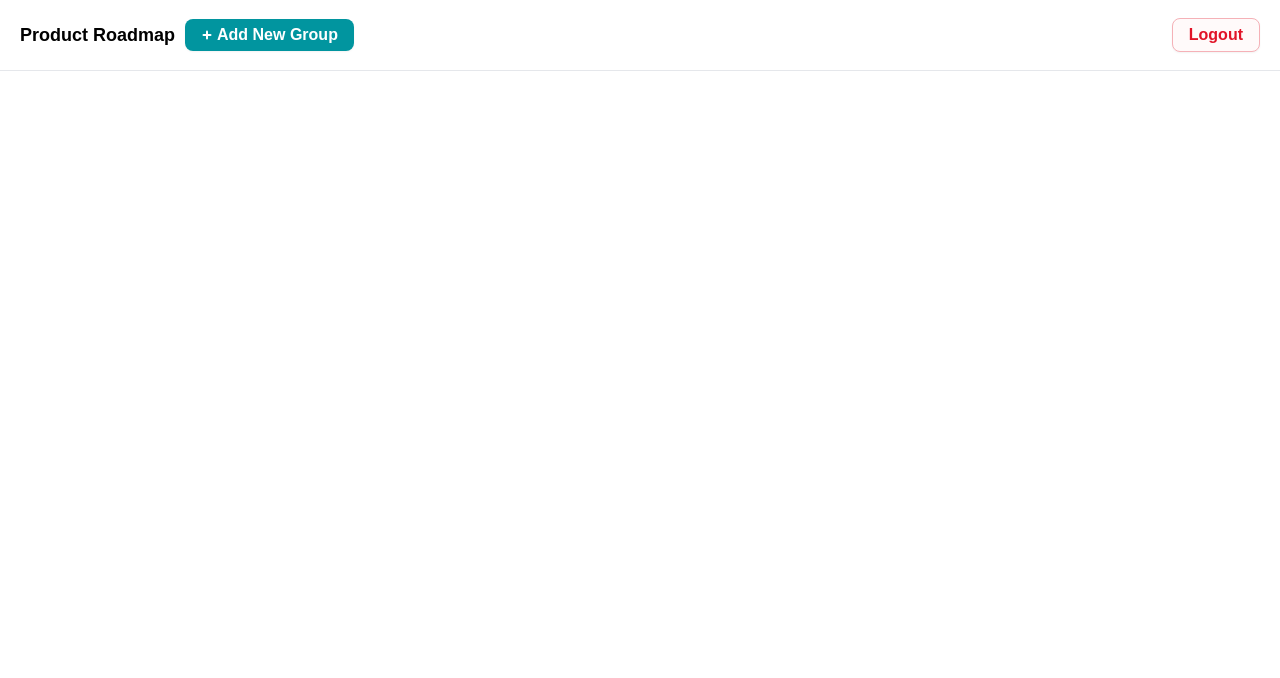
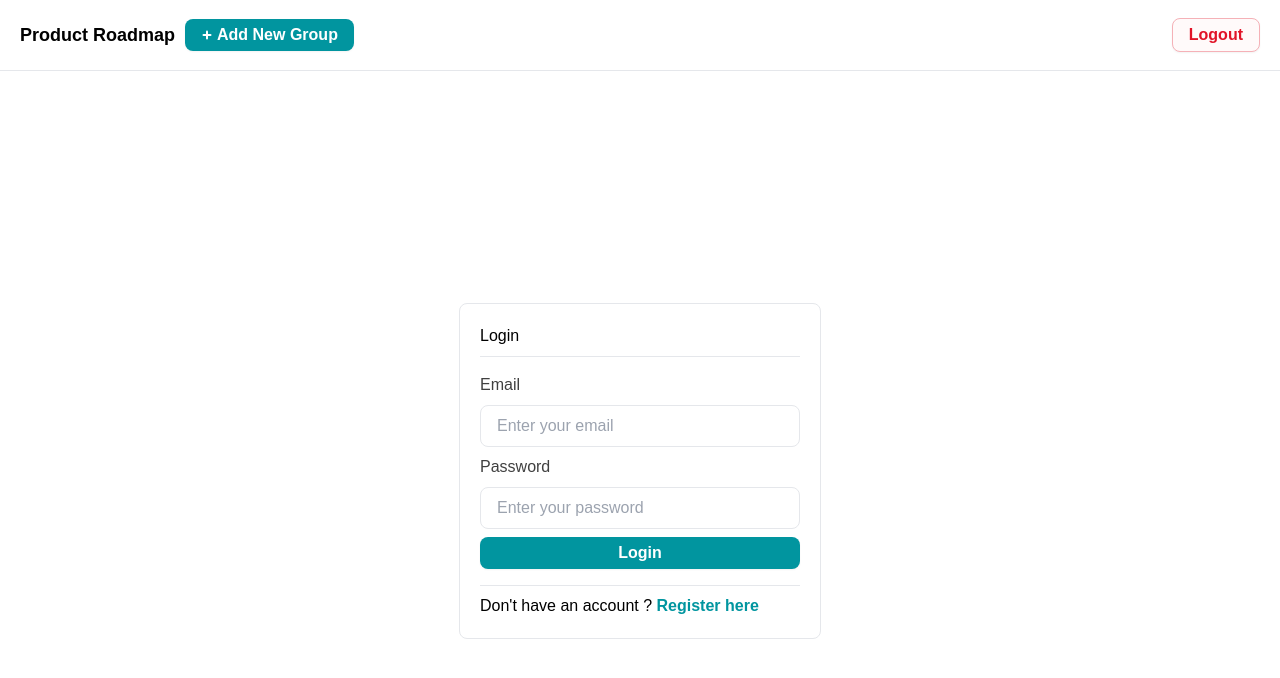
Before and after one commit to tioramadhn/kanban-board, a React (Vite) app: page / in a window 1280 px wide. Shown: the top 678 px of the page. Built offline with nearby package versions, Linux system fonts and the light colour scheme.

Commit message:
create input and form components

```diff
--- a/package.json
+++ b/package.json
@@ -11,6 +11,7 @@
   },
   "dependencies": {
     "@fontsource-variable/nunito-sans": "^5.0.6",
+    "@hookform/resolvers": "^3.1.1",
     "axios": "^1.4.0",
     "react": "^18.2.0",
     "react-dom": "^18.2.0",
--- a/src/App.tsx
+++ b/src/App.tsx
@@ -1,11 +1,15 @@
 import "@fontsource-variable/nunito-sans";
 import "./App.css";
 import Header from "./components/Header";
+import Form from "./components/Form";
 
 function App() {
   return (
     <>
       <Header />
+      <div className="min-h-screen flex items-center justify-center">
+        <Form />
+      </div>
     </>
   );
 }
--- /dev/null
+++ b/src/components/Form.tsx
@@ -0,0 +1,195 @@
+"use client";
+import { useEffect, useState } from "react";
+import Button from "./Button";
+import Input from "./Input";
+import ArrowLeftIcon from "../assets/icons/ArrowLeftIcon";
+import { useForm, SubmitHandler } from "react-hook-form";
+import { yupResolver } from "@hookform/resolvers/yup";
+import axios from "axios";
+import useSWRMutation from "swr/mutation";
+import { LOGIN_URL, REGISTER_URL } from "../utils/apiEndpoint";
+import { authLoginSchema, authRegistSchema } from "../validation/authSchema";
+
+interface iFormRegist {
+  name: string;
+  email: string;
+  password: string;
+  password_confirmation: string;
+}
+interface iFormLogin {
+  email: string;
+  password: string;
+}
+
+const fetcherRegist = (url: string, { arg }: { arg: iFormRegist }) =>
+  axios.post(url, arg).then((res) => res.data);
+const fetcherLogin = (url: string, { arg }: { arg: iFormLogin }) =>
+  axios.post(url, arg).then((res) => res.data);
+
+export default function Form() {
+  const [loginForm, setLoginForm] = useState(true);
+
+  const handleLoginForm = () => {
+    setLoginForm((prev) => !prev);
+  };
+
+  const {
+    data: responseRegist,
+    error: responseErrorRegist,
+    trigger: triggerRegist,
+    isMutating: isLoadingRegist,
+  } = useSWRMutation(REGISTER_URL, fetcherRegist);
+
+  const {
+    register: registFormRegist,
+    handleSubmit: handleSubmitRegist,
+    formState: { errors: errorsRegist },
+  } = useForm<iFormRegist>({ resolver: yupResolver(authRegistSchema) });
+  const onSubmitRegist: SubmitHandler<iFormRegist> = (data) => {
+    triggerRegist(data);
+  };
+
+  const {
+    data: responseLogin,
+    error: responseErrorLogin,
+    trigger: triggerLogin,
+    isMutating: isLoadingLogin,
+  } = useSWRMutation(LOGIN_URL, fetcherLogin);
+
+  const {
+    register: registFormLogin,
+    handleSubmit: handleSubmitLogin,
+    formState: { errors: errorsLogin },
+  } = useForm<iFormLogin>({ resolver: yupResolver(authLoginSchema) });
+  const onSubmitLogin: SubmitHandler<iFormLogin> = (data) => {
+    triggerLogin(data);
+  };
+
+  useEffect(() => {
+    if (responseRegist) {
+      console.log(responseRegist);
+    }
+    if (responseErrorRegist) {
+      console.log(responseErrorRegist);
+    }
+    console.log("isLoadingRegist", isLoadingRegist);
+
+    if (responseErrorLogin) {
+      console.log(responseRegist);
+    }
+    if (responseLogin) {
+      console.log(responseErrorRegist);
+    }
+    console.log("isLoadingLogin", isLoadingLogin);
+  }, [
+    responseRegist,
+    responseErrorRegist,
+    isLoadingRegist,
+    responseLogin,
+    responseErrorLogin,
+    isLoadingLogin,
+  ]);
+
+  return (
+    <div className="divide-y border rounded-lg  p-5">
+      {loginForm ? (
+        <>
+          <div className="xl-bold pb-2">Login</div>
+          <form
+            className="flex flex-col py-4 min-w-[320px] gap-2"
+            onSubmit={handleSubmitLogin(onSubmitLogin)}
+          >
+            <Input
+              key={"log-input-email"}
+              register={registFormLogin("email")}
+              label="Email"
+              name="email"
+              placeholder="Enter your email"
+              error={errorsLogin.email?.message}
+            />
+            <Input
+              key={"log-input-password"}
+              register={registFormLogin("password")}
+              label="Password"
+              name="password"
+              type="password"
+              placeholder="Enter your password"
+              error={errorsLogin.password?.message}
+            />
+
+            <Button disabled={isLoadingLogin}>
+              {isLoadingLogin ? "Loading..." : "Login"}
+            </Button>
+          </form>
+          <div className="s-regular pt-2">
+            Don't have an account ?{" "}
+            <span
+              onClick={handleLoginForm}
+              className="font-bold cursor-pointer text-primary-main"
+            >
+              Register here
+            </span>
+          </div>
+        </>
+      ) : (
+        <>
+          <div className="xl-bold pb-2">Register</div>
+          <form
+            onSubmit={handleSubmitRegist(onSubmitRegist)}
+            className="flex flex-col py-4 min-w-[320px] gap-2"
+          >
+            <Input
+              key={"reg-input-name"}
+              register={registFormRegist("name")}
+              label="Name"
+              name="name"
+              placeholder="Enter your name"
+              error={errorsRegist.name?.message}
+            />
+            <Input
+              key={"reg-input-email"}
+              register={registFormRegist("email")}
+              label="Email"
+              name="email"
+              placeholder="Enter your email"
+              error={errorsRegist.email?.message}
+            />
+            <Input
+              key={"reg-input-password"}
+              register={registFormRegist("password")}
+              label="Password"
+              name="password"
+              placeholder="Enter your password"
+              type="password"
+              error={errorsRegist.password?.message}
+            />
+            <Input
+              key={"reg-input-password-confirmation"}
+              register={registFormRegist("password_confirmation")}
+              label="Password confirmation"
+              name="password_confirmation"
+              placeholder="Enter your re-password"
+              type="password"
+              error={errorsRegist.password_confirmation?.message}
+            />
+            <Button disabled={isLoadingRegist}>
+              {isLoadingRegist ? "Loading..." : "Register"}
+            </Button>
+          </form>
+          <div className="s-regular pt-2 flex gap-1 items-center">
+            <div className="w-3">
+              <ArrowLeftIcon />
+            </div>
+            Back to{" "}
+            <span
+              onClick={handleLoginForm}
+              className="font-bold cursor-pointer text-primary-main"
+            >
+              login
+            </span>
+          </div>
+        </>
+      )}
+    </div>
+  );
+}
--- /dev/null
+++ b/src/components/Input.tsx
@@ -0,0 +1,40 @@
+interface iInput {
+  label?: string;
+  type?: string;
+  placeholder?: string;
+  style?: string;
+  name: string;
+  register: any;
+  error?: string;
+}
+
+interface iStyles {
+  [key: string]: string;
+}
+export default function Input({
+  label = "Label",
+  type = "text",
+  placeholder = "Please Input",
+  style = "primary",
+  name,
+  register,
+  error,
+}: iInput) {
+  const styles: iStyles = {
+    primary: "caret-primary-main focus:ring-primary-main",
+    danger: "caret-danger-main focus:ring-danger-main",
+  };
+  return (
+    <label className="s-regular text-neutral-90 flex flex-col gap-2">
+      {label}
+      <input
+        type={type}
+        placeholder={placeholder}
+        className={`${styles[style]} border rounded-lg px-4 py-2 m-regular outline-none  focus:ring-2`}
+        name={name}
+        {...register}
+      />
+      {error && <span className="s-regular text-danger-main">{error}</span>}
+    </label>
+  );
+}
--- /dev/null
+++ b/src/utils/apiEndpoint.tsx
@@ -0,0 +1,3 @@
+export const REGISTER_URL = "https://todo-api-18-140-52-65.rakamin.com/signup";
+export const LOGIN_URL = "https://todo-api-18-140-52-65.rakamin.com/auth/login";
+export const TODO_URL = "https://todo-api-18-140-52-65.rakamin.com/todos";
--- /dev/null
+++ b/src/validation/authSchema.tsx
@@ -0,0 +1,23 @@
+import * as yup from "yup";
+
+const authRegistSchema = yup
+  .object({
+    name: yup.string().required(),
+    email: yup.string().email().required(),
+    password: yup.string().min(6).required(),
+    password_confirmation: yup
+      .string()
+      .min(6)
+      .oneOf([yup.ref("password")], "Passwords do not match")
+      .required(),
+  })
+  .required();
+
+const authLoginSchema = yup
+  .object({
+    email: yup.string().email().required(),
+    password: yup.string().min(6).required(),
+  })
+  .required();
+
+export { authLoginSchema, authRegistSchema };
```
Also changed, not shown: 1 other file (tests, documents, lock files or other folders).
